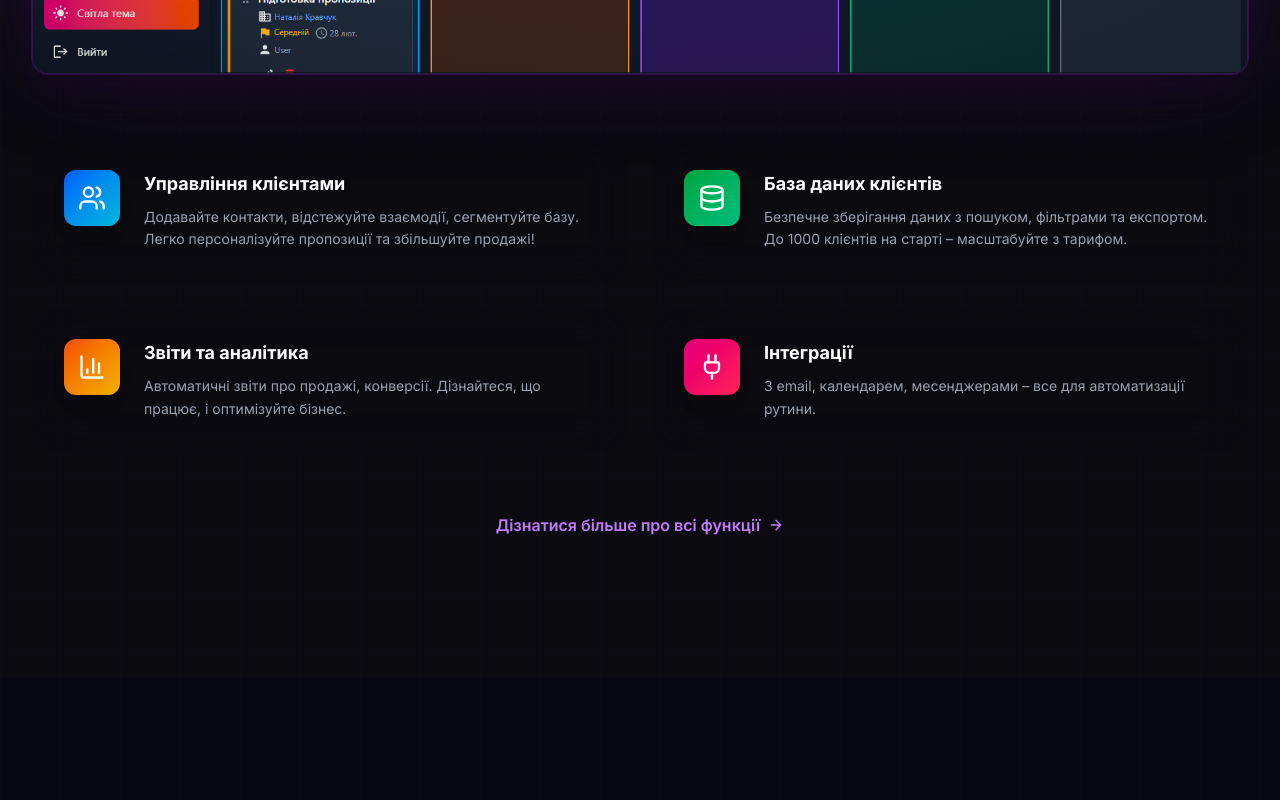
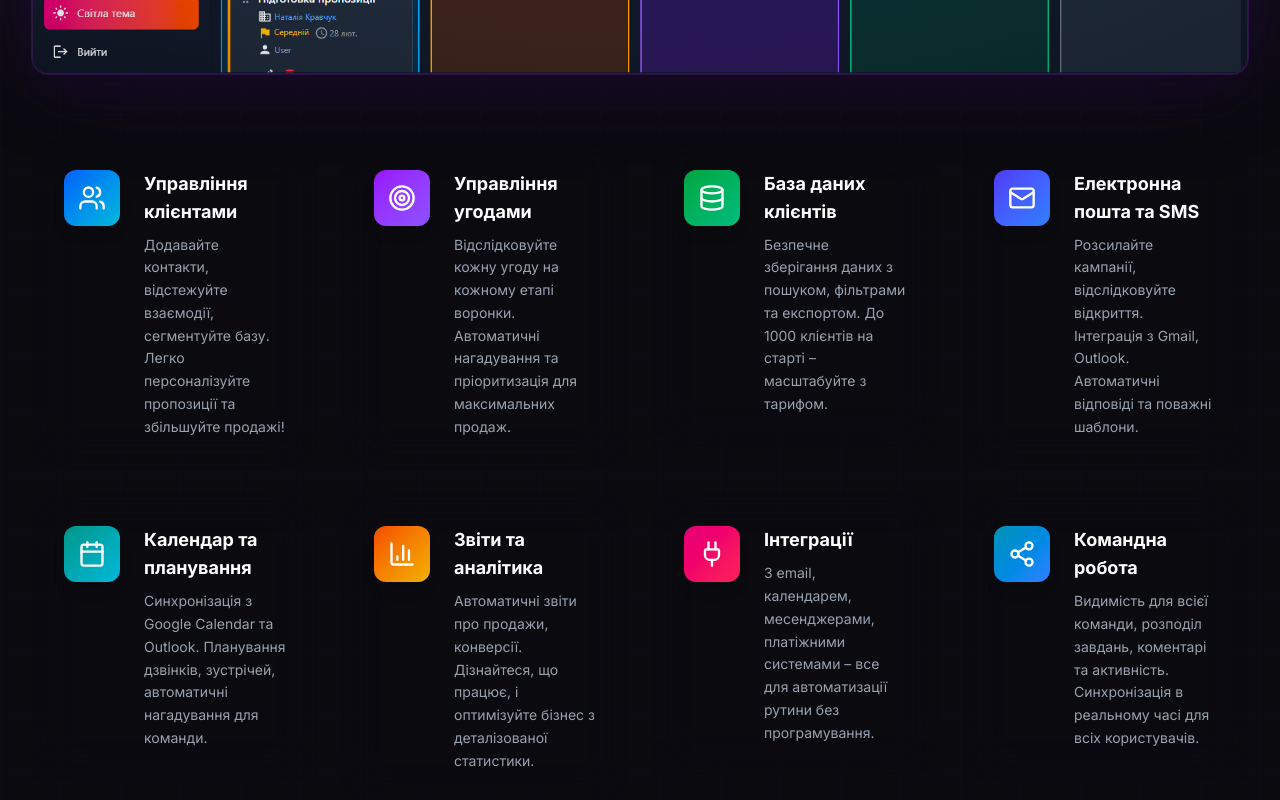
Before and after one commit to SvarogXX/flamingo-site, a Next.js app: page / in a window 1280 px wide. Shown: the part 3100-3900 px from the top of the page. Built offline with nearby package versions, Linux system fonts and the light colour scheme; no server answers.

Commit message:
Refactor: Expand Features section from 4 to 8 key opportunities with new icons (Target, Mail, Calendar, Share2)

```diff
--- a/components/Features.tsx
+++ b/components/Features.tsx
@@ -1,7 +1,7 @@
 "use client";
 
 import { motion } from "framer-motion";
-import { Users, Database, BarChart3, Plug, ArrowRight } from "lucide-react";
+import { Users, Database, BarChart3, Plug, ArrowRight, Target, Mail, Calendar, Share2 } from "lucide-react";
 import Link from "next/link";
 
 const features = [
@@ -12,22 +12,46 @@ const features = [
     color: "from-blue-600 to-cyan-500",
   },
   {
+    icon: Target,
+    title: "Управління угодами",
+    description: "Відслідковуйте кожну угоду на кожному етапі воронки. Автоматичні нагадування та пріоритизація для максимальних продаж.",
+    color: "from-purple-600 to-violet-500",
+  },
+  {
     icon: Database,
     title: "База даних клієнтів",
     description: "Безпечне зберігання даних з пошуком, фільтрами та експортом. До 1000 клієнтів на старті – масштабуйте з тарифом.",
     color: "from-green-600 to-emerald-500",
   },
   {
+    icon: Mail,
+    title: "Електронна пошта та SMS",
+    description: "Розсилайте кампанії, відслідковуйте відкриття. Інтеграція з Gmail, Outlook. Автоматичні відповіді та поважні шаблони.",
+    color: "from-indigo-600 to-blue-500",
+  },
+  {
+    icon: Calendar,
+    title: "Календар та планування",
+    description: "Синхронізація з Google Calendar та Outlook. Планування дзвінків, зустрічей, автоматичні нагадування для команди.",
+    color: "from-teal-600 to-cyan-500",
+  },
+  {
     icon: BarChart3,
     title: "Звіти та аналітика",
-    description: "Автоматичні звіти про продажі, конверсії. Дізнайтеся, що працює, і оптимізуйте бізнес.",
+    description: "Автоматичні звіти про продажи, конверсії. Дізнайтеся, що працює, і оптимізуйте бізнес з деталізованої статистики.",
     color: "from-orange-600 to-yellow-500",
   },
   {
     icon: Plug,
     title: "Інтеграції",
-    description: "З email, календарем, месенджерами – все для автоматизації рутини.",
+    description: "З email, календарем, месенджерами, платіжними системами – все для автоматизації рутини без програмування.",
     color: "from-pink-600 to-rose-500",
+  },
+  {
+    icon: Share2,
+    title: "Командна робота",
+    description: "Видимість для всієї команди, розподіл завдань, коментарі та активність. Синхронізація в реальному часі для всіх користувачів.",
+    color: "from-cyan-600 to-blue-500",
   },
 ];
 
@@ -75,7 +99,7 @@ export default function Features() {
             variants={itemVariants}
             className="text-3xl sm:text-4xl lg:text-5xl font-bold mb-6 text-white leading-tight"
           >
-            Функціонал CRM: <span className="gradient-text">базовий, але потужний</span> для вашого бізнесу
+            Відкрийте наші <span className="gradient-text">ключові можливості</span> для розвитку бізнесу
           </motion.h2>
           <motion.p
             variants={itemVariants}
@@ -124,7 +148,7 @@ export default function Features() {
           whileInView="visible"
           viewport={{ once: true, margin: "-100px" }}
           variants={containerVariants}
-          className="grid grid-cols-1 md:grid-cols-2 gap-6 mb-12"
+          className="grid grid-cols-1 md:grid-cols-2 lg:grid-cols-4 gap-6 mb-12"
         >
           {features.map((feature, index) => {
             const Icon = feature.icon;
```
